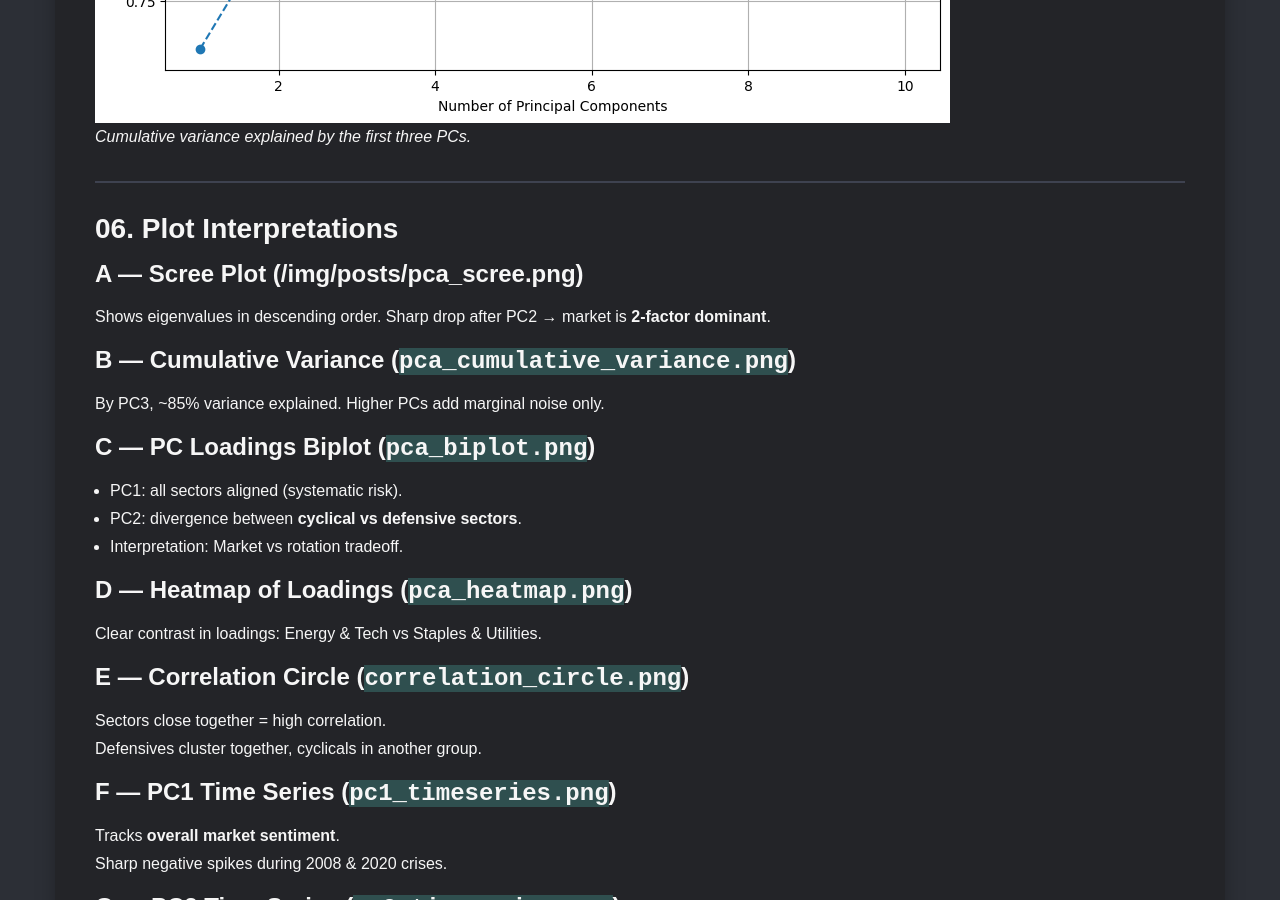
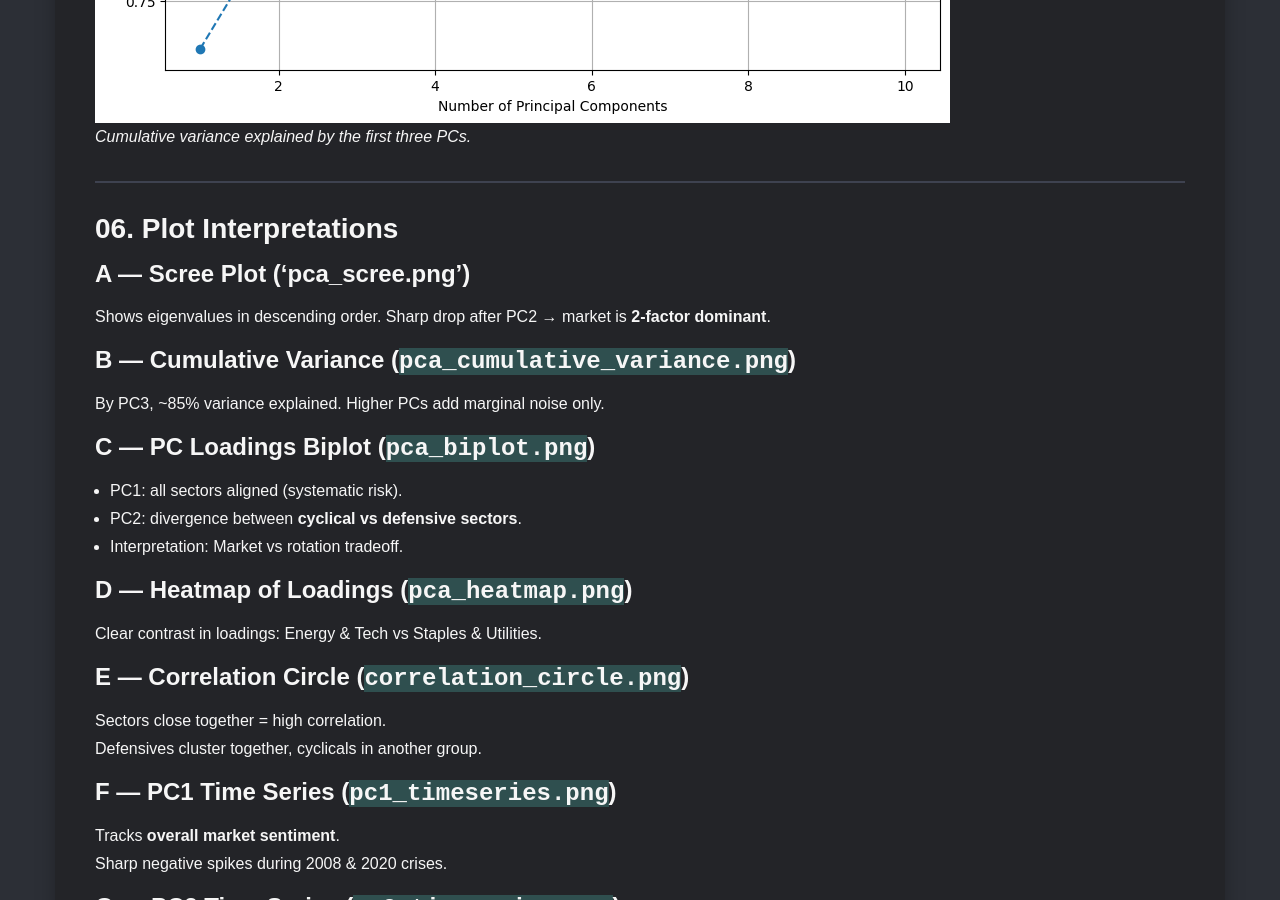
Before and after one commit to BaberFaisal/Faisal_Baber.github.io, a Jekyll site: the page built from _posts/2025-08-30-Unveiling.md, in a window 1280 px wide and 900 px high, scrolled down 5043 px. Built offline with Jekyll 4.4.1, drawn with Linux system fonts in a browser that asks for light colours; nearby versions of some CDN libraries; some web fonts are replaced.

Commit message:
2025-08-30-Unveiling.md

```diff
--- a/_posts/2025-08-30-Unveiling.md
+++ b/_posts/2025-08-30-Unveiling.md
@@ -122,7 +122,7 @@ Cumulative: **85%+ of sector return variance explained by first 3 PCs**.
 
 ## 06. Plot Interpretations
 
-### A — Scree Plot (/img/posts/pca_scree.png)
+### A — Scree Plot ('pca_scree.png')
 Shows eigenvalues in descending order. Sharp drop after PC2 → market is **2-factor dominant**.
 
 ### B — Cumulative Variance (`pca_cumulative_variance.png`)
```
